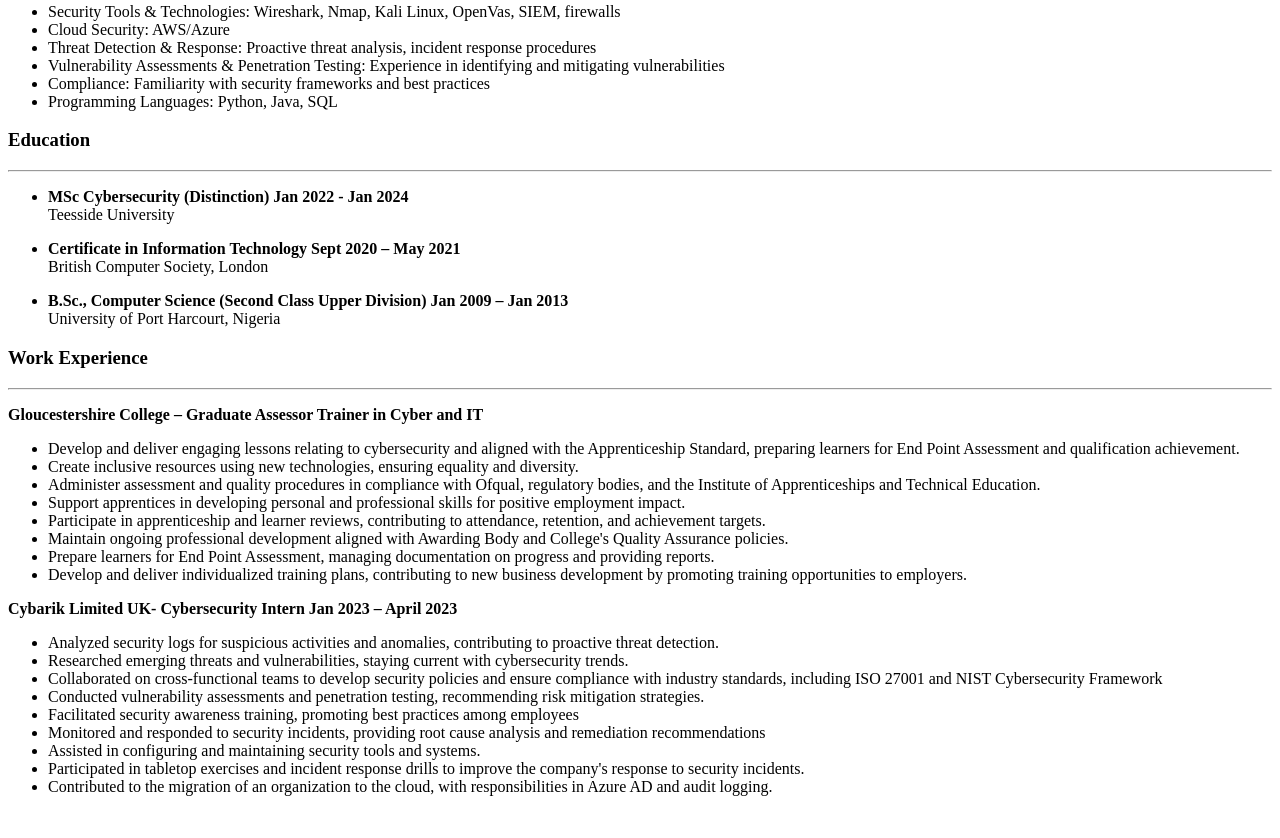
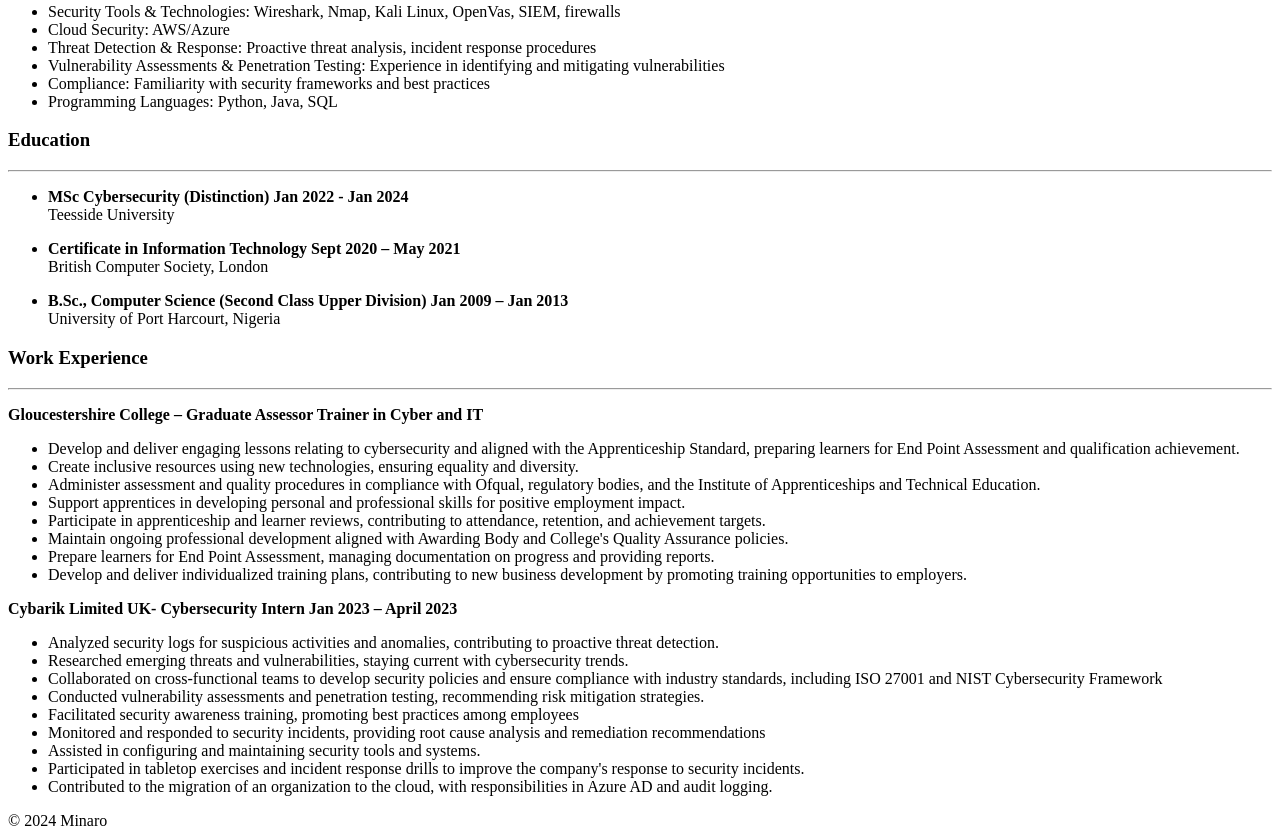
Before and after one commit to minaroikegima/capstone1, a plain HTML site: page index.html in a window 1280 px wide. Shown: the part 506-1344 px from the top of the page. Before the commit the page ends 1318 px from the top, so only its background shows below. Drawn offline with Linux system fonts and the light colour scheme.

Commit message:
Update index.html

```diff
--- a/index.html
+++ b/index.html
@@ -92,4 +92,5 @@
 
 
 </body>
+    <footer>© 2024 Minaro </footer>
 </html>
```
